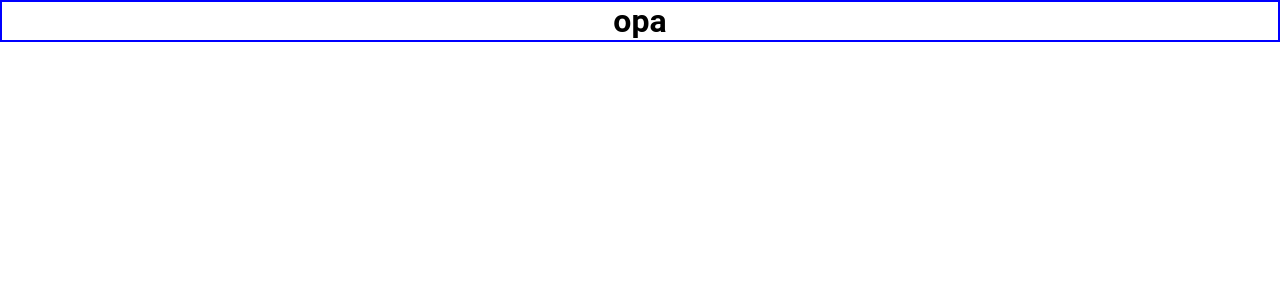
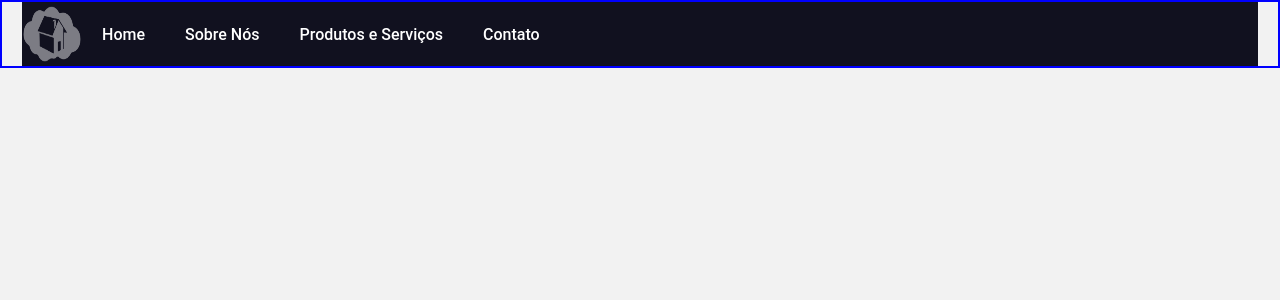
Before and after one commit to CloudHouseDev/landing-page-business, a React (Create React App) app: page / in a window 1280 px wide. Shown: the top 300 px of the page. Built offline with nearby package versions, Linux system fonts and the light colour scheme.

Commit message:
chore: add header

```diff
--- /dev/null
+++ b/src/components/header/Header.jsx
@@ -0,0 +1,21 @@
+import React from "react";
+
+import CloudHouseIT from "../../assets/images/cloud_house_logo_transparent_dark.png";
+
+import "./styles.css";
+
+function Header() {
+    return (
+        <header className="header">
+            <img src={CloudHouseIT} alt="Cloud House It logo" />
+            <ul>
+                <li>Home</li>
+                <li>Sobre Nós</li>
+                <li>Produtos e Serviços</li>
+                <li>Contato</li>
+            </ul>
+        </header>
+    );
+}
+
+export default Header;
--- /dev/null
+++ b/src/components/header/styles.css
@@ -0,0 +1,40 @@
+.header {
+    width: 100%;
+    height: 4rem;
+    display: flex;
+    align-items: center;
+    /*  justify-content: space-around; */
+    justify-items: center;
+    background-color: var(--black-400);
+}
+
+.header img {
+    width: 60px;
+    height: 100%;
+}
+
+.header ul {
+    height: 100%;
+    display: flex;
+    /* justify-content: space-evenly; */
+    align-items: center;
+    max-width: 500px;
+}
+
+.header li {
+    color: white;
+    height: 100%;
+    flex-direction: column;
+    align-self: center;
+    text-align: center;
+    display: flex;
+    justify-content: center;
+    cursor: pointer;
+    transition: 0.3s ease-in-out;
+    padding: 0 1.25rem;
+    font-weight: 500;
+}
+
+.header li:hover {
+    background-color: var(--blue-400);
+}
--- a/src/components/index.js
+++ /dev/null
@@ -1 +0,0 @@
-import "./container/Container";
--- a/src/pages/Default.jsx
+++ b/src/pages/Default.jsx
@@ -1,11 +1,12 @@
 import React from "react";
 
 import Container from "../components/container/Container";
+import Header from "../components/header/Header";
 
 function DefaultPage() {
     return (
         <Container>
-            <h1>opa</h1>
+            <Header />
         </Container>
     );
 }
--- a/src/styles/global.css
+++ b/src/styles/global.css
@@ -2,6 +2,11 @@
     --font-size: "16px";
     --font-weight: 400;
     --font-family: "Roboto", sans-serif;
+    --background-color-default: #f2f2f2;
+
+    --black-400: #11111f;
+    --white-400: #ffffff;
+    --blue-400: #59cbe8;
 }
 
 * {
@@ -14,6 +19,7 @@
 html,
 body {
     height: 100%;
+    background-color: var(--background-color-default) !important;
     font-size: var(--font-size) !important;
     font-family: var(--font-family) !important;
     font-weight: var(--font-weight) !important;
```
Also changed, not shown: src/assets/images/cloud_house_logo_transparent_dark.png (added), src/assets/images/cloud_house_logo_transparent_white.png (added).
